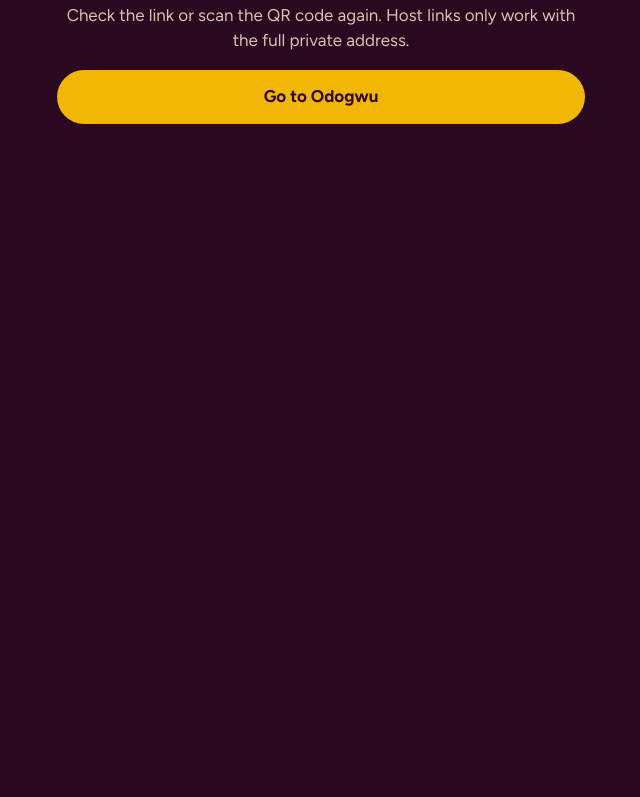
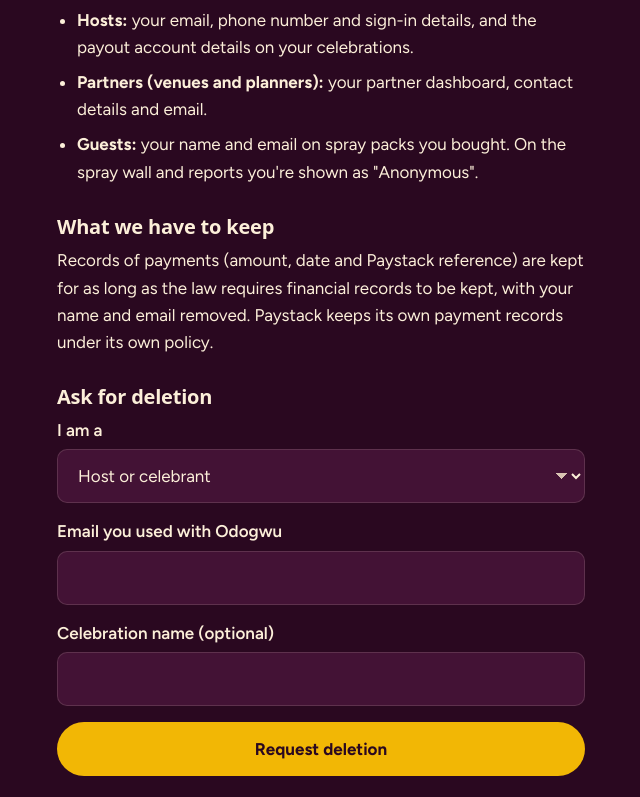
Before and after one commit to mcdavies4/odogwu, a Next.js app: page /delete-account in a window 1280 px wide. Before the commit this address had no page. Shown: the part 340-1137 px from the top of the page, without its empty margins (319-959 px from the left). Before the commit the page ends 800 px from the top, so only its background shows below. Built offline with nearby package versions, Linux system fonts and the light colour scheme; a web font is replaced by a local one.

Commit message:
Delete-your-data page for Google Play

```diff
--- a/app/api/help/route.ts
+++ b/app/api/help/route.ts
@@ -15,6 +15,7 @@
   wall: "Spray wall or projector",
   partner: "Partnering (venue or planner)",
   feedback: "Feedback after a celebration",
+  delete: "Delete my account and data",
   other: "Something else",
 };
 
--- /dev/null
+++ b/app/delete-account/page.tsx
@@ -0,0 +1,25 @@
+import { LegalPage } from "@/components/LegalPage";
+import { DeleteRequest } from "@/components/DeleteRequest";
+import { SUPPORT_EMAIL } from "@/lib/contact";
+
+export const metadata = { title: "Delete your data · Odogwu", description: "Ask Odogwu to delete your account and the data linked to it." };
+
+// Linked from the footer of every page (and so from inside the Android app), and given to Google Play as the deletion URL.
+export default function DeleteAccount() {
+  return (
+    <LegalPage title="Delete your account and data" dated={false}
+      intro={<p>Hosts, partners and guests can ask us to delete their data here. We confirm by email and complete it within 30 days.</p>}>
+      <h2>What we delete</h2>
+      <ul>
+        <li><strong>Hosts:</strong> your email, phone number and sign-in details, and the payout account details on your celebrations.</li>
+        <li><strong>Partners (venues and planners):</strong> your partner dashboard, contact details and email.</li>
+        <li><strong>Guests:</strong> your name and email on spray packs you bought. On the spray wall and reports you&apos;re shown as &quot;Anonymous&quot;.</li>
+      </ul>
+      <h2>What we have to keep</h2>
+      <p>Records of payments (amount, date and Paystack reference) are kept for as long as the law requires financial records to be kept, with your name and email removed. Paystack keeps its own payment records under its own policy.</p>
+      <h2>Ask for deletion</h2>
+      <DeleteRequest />
+      <p className="small muted" style={{ marginTop: 18 }}>Or email {SUPPORT_EMAIL} from the address you used with Odogwu, with the subject &quot;Delete my data&quot;.</p>
+    </LegalPage>
+  );
+}
--- a/app/privacy/page.tsx
+++ b/app/privacy/page.tsx
@@ -57,7 +57,7 @@
       <p>
         Unfinished payments are deleted after 7 days. Celebration records are kept for up to 24 months after the event so
         hosts can download their reports, then deleted, unless the law requires us to keep payment records longer. You can
-        ask us to delete your data sooner.
+        ask us to delete your data sooner on our <a href="/delete-account">delete your data</a> page.
       </p>
 
       <h2>Your rights</h2>
--- /dev/null
+++ b/components/DeleteRequest.tsx
@@ -0,0 +1,61 @@
+"use client";
+import { useState } from "react";
+
+/** Sends a deletion request to the help inbox (topic "delete"); you get an email and it shows in /admin/inbox. */
+export function DeleteRequest() {
+  const [form, setForm] = useState({ who: "host", email: "", event: "", reference: "" });
+  const [busy, setBusy] = useState(false);
+  const [done, setDone] = useState<number | null | undefined>(undefined);
+  const [error, setError] = useState<string | null>(null);
+  const set = (k: keyof typeof form) => (e: React.ChangeEvent<HTMLInputElement | HTMLSelectElement>) => setForm((f) => ({ ...f, [k]: e.target.value }));
+
+  async function send(e: React.FormEvent) {
+    e.preventDefault();
+    setBusy(true);
+    setError(null);
+    try {
+      const message = `Please delete my Odogwu data. I'm a ${form.who}.${form.event ? ` Celebration: ${form.event}.` : ""}`;
+      const r = await fetch("/api/help", {
+        method: "POST",
+        headers: { "Content-Type": "application/json" },
+        body: JSON.stringify({ topic: "delete", email: form.email, event: form.event, reference: form.reference, message }),
+      });
+      const d = await r.json();
+      if (!r.ok) throw new Error(d.error);
+      setDone(d.ticket ?? null);
+    } catch (err) {
+      setError((err as Error).message || "Couldn't send. Please email us instead.");
+    } finally {
+      setBusy(false);
+    }
+  }
+
+  if (done !== undefined) {
+    return <div className="ok" role="status"><strong>Request received{done ? ` (#${done})` : ""}.</strong> We&apos;ve emailed {form.email} to confirm. We may reply to check it&apos;s really you before we delete anything.</div>;
+  }
+  return (
+    <form className="stack" onSubmit={send}>
+      <label className="field"><span>I am a</span>
+        <select className="input" value={form.who} onChange={set("who")}>
+          <option value="host">Host or celebrant</option>
+          <option value="partner">Partner (venue or planner)</option>
+          <option value="guest">Guest who sprayed</option>
+        </select>
+      </label>
+      <label className="field"><span>Email you used with Odogwu</span>
+        <input className="input" type="email" required autoComplete="email" value={form.email} onChange={set("email")} />
+      </label>
+      <label className="field"><span>Celebration name (optional)</span>
+        <input className="input" maxLength={160} value={form.event} onChange={set("event")} />
+      </label>
+      {form.who === "guest" && (
+        <label className="field"><span>Payment reference (optional)</span>
+          <input className="input" placeholder="odg_…" value={form.reference} onChange={set("reference")} />
+          <small>It&apos;s in your Paystack receipt email and helps us find your spray packs.</small>
+        </label>
+      )}
+      {error && <div className="error small" role="alert">{error}</div>}
+      <button className="btn btn-block" disabled={busy}>{busy ? "Sending…" : "Request deletion"}</button>
+    </form>
+  );
+}
--- a/components/Footer.tsx
+++ b/components/Footer.tsx
@@ -20,6 +20,7 @@
         <Link href="/terms">Terms</Link>
         <Link href="/privacy">Privacy</Link>
         <Link href="/help">Help</Link>
+        <Link href="/delete-account">Delete my data</Link>
       </nav>
       <p className="footer-small">
         Need help? <a href={`mailto:${SUPPORT_EMAIL}`}>{SUPPORT_EMAIL}</a>
--- a/components/HelpCentre.tsx
+++ b/components/HelpCentre.tsx
@@ -16,6 +16,7 @@
   ["wall", "Spray wall or projector"],
   ["partner", "Partnering (venue or planner)"],
   ["feedback", "Feedback after a celebration"],
+  ["delete", "Delete my account and data"],
   ["other", "Something else"],
 ];
 
```
